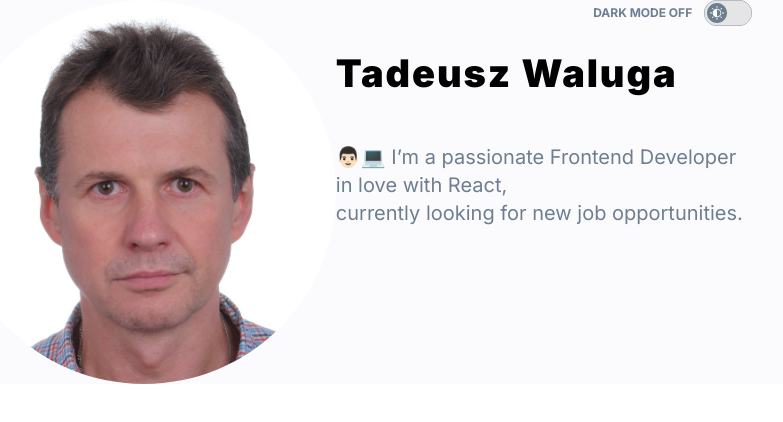
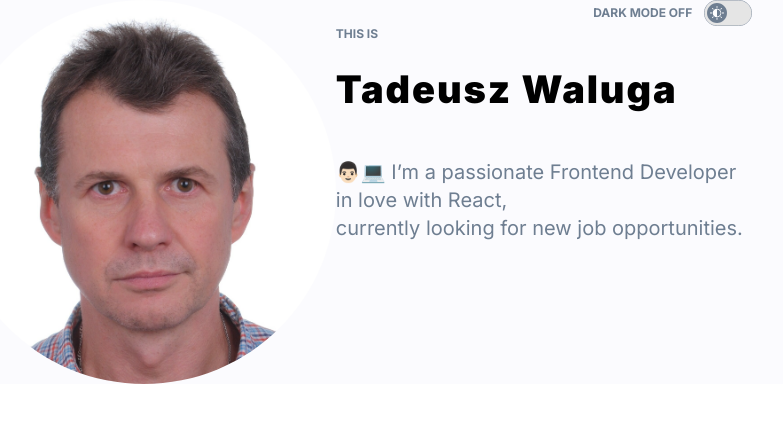
Before and after one commit to waltad/personal-homepage, a React (Create React App) app: page / in a window 1280 px wide. Shown: the top 422 px of the page, without its empty margins (285-1068 px from the left). Built offline with nearby package versions, Linux system fonts and the light colour scheme.

Commit message:
added prefix text to HomePage

```diff
--- a/src/features/homePage/index.js
+++ b/src/features/homePage/index.js
@@ -8,6 +8,7 @@ const HomePage = () => (
     <Section
       photo={myPhoto}
       button={<ThemeButton />}
+      prefix="THIS IS"
       title="Tadeusz Waluga"
     />
   </Container>
```
